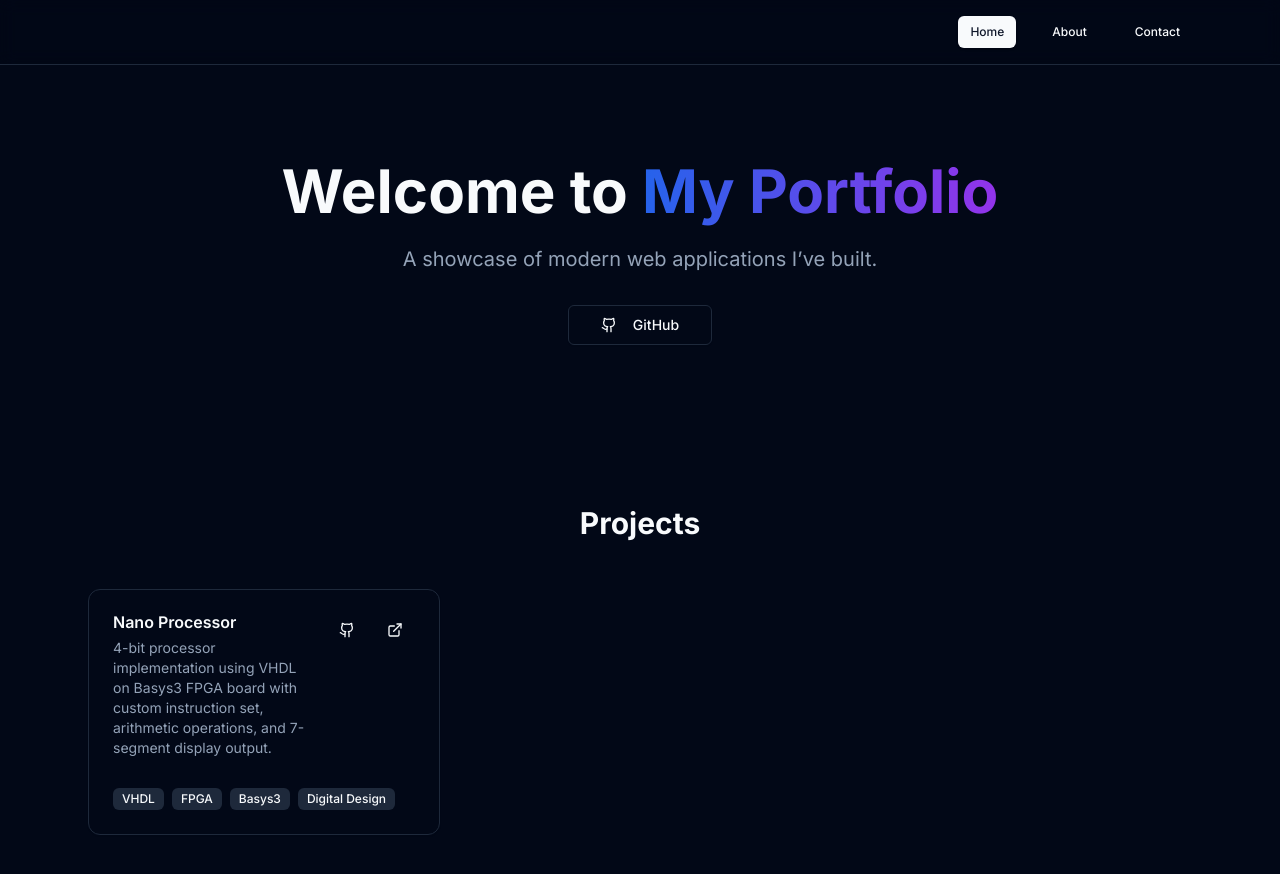
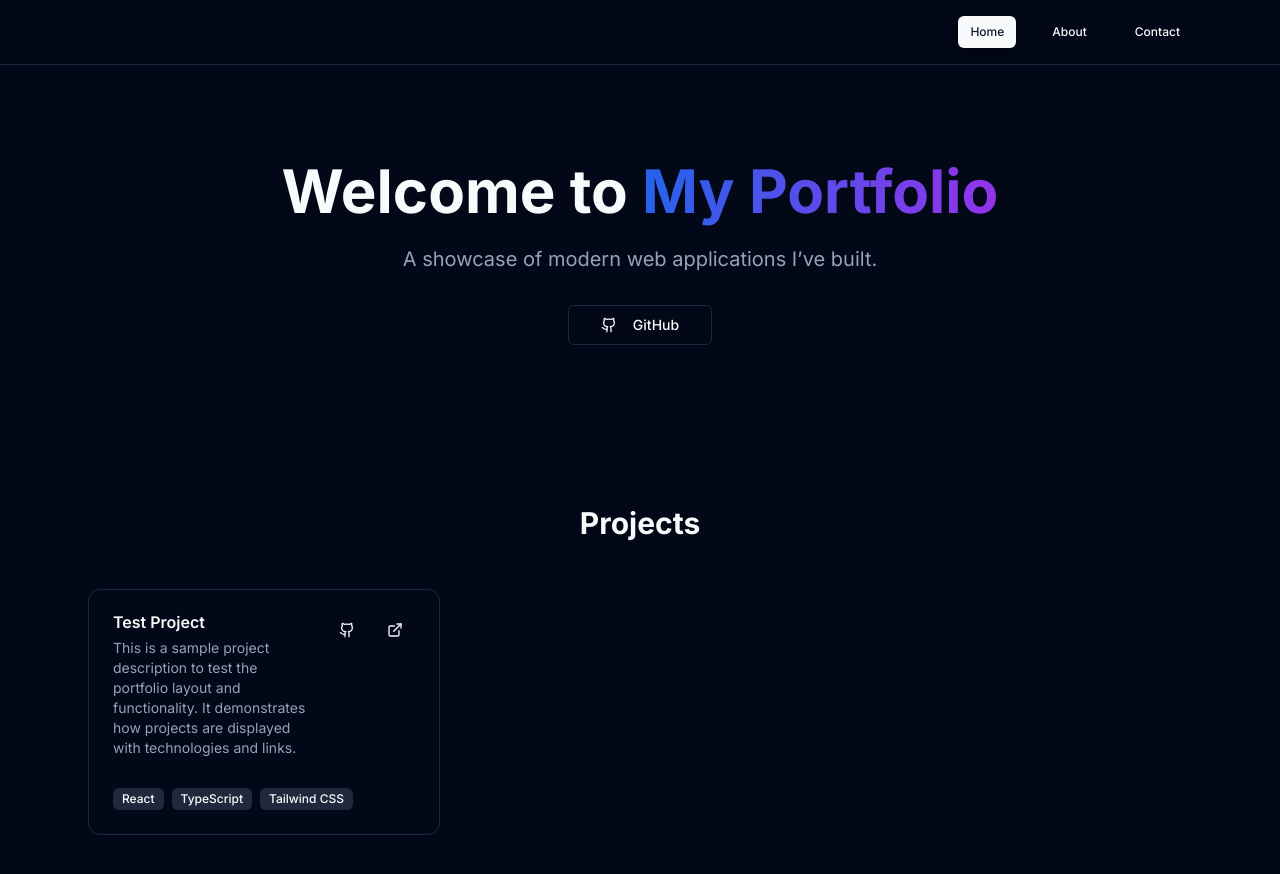
Before and after one commit to tharu-jwd/tharu-jwd.github.io, a Next.js app: page / in a window 1280 px wide. Shown: the top 874 px of the page. Built offline with nearby package versions, Linux system fonts and the light colour scheme.

Commit message:
Replace Nano Processor with test project

```diff
--- a/src/app/page.tsx
+++ b/src/app/page.tsx
@@ -5,10 +5,10 @@ import { Github, ExternalLink } from "lucide-react"
 
 const projects = [
   {
-    title: "Nano Processor",
-    description: "4-bit processor implementation using VHDL on Basys3 FPGA board with custom instruction set, arithmetic operations, and 7-segment display output.",
-    tech: ["VHDL", "FPGA", "Basys3", "Digital Design"],
-    github: "https://github.com/tharu-jwd/nano-processor",
+    title: "Test Project",
+    description: "This is a sample project description to test the portfolio layout and functionality. It demonstrates how projects are displayed with technologies and links.",
+    tech: ["React", "TypeScript", "Tailwind CSS"],
+    github: "#",
     demo: "#"
   }
 ]
```
